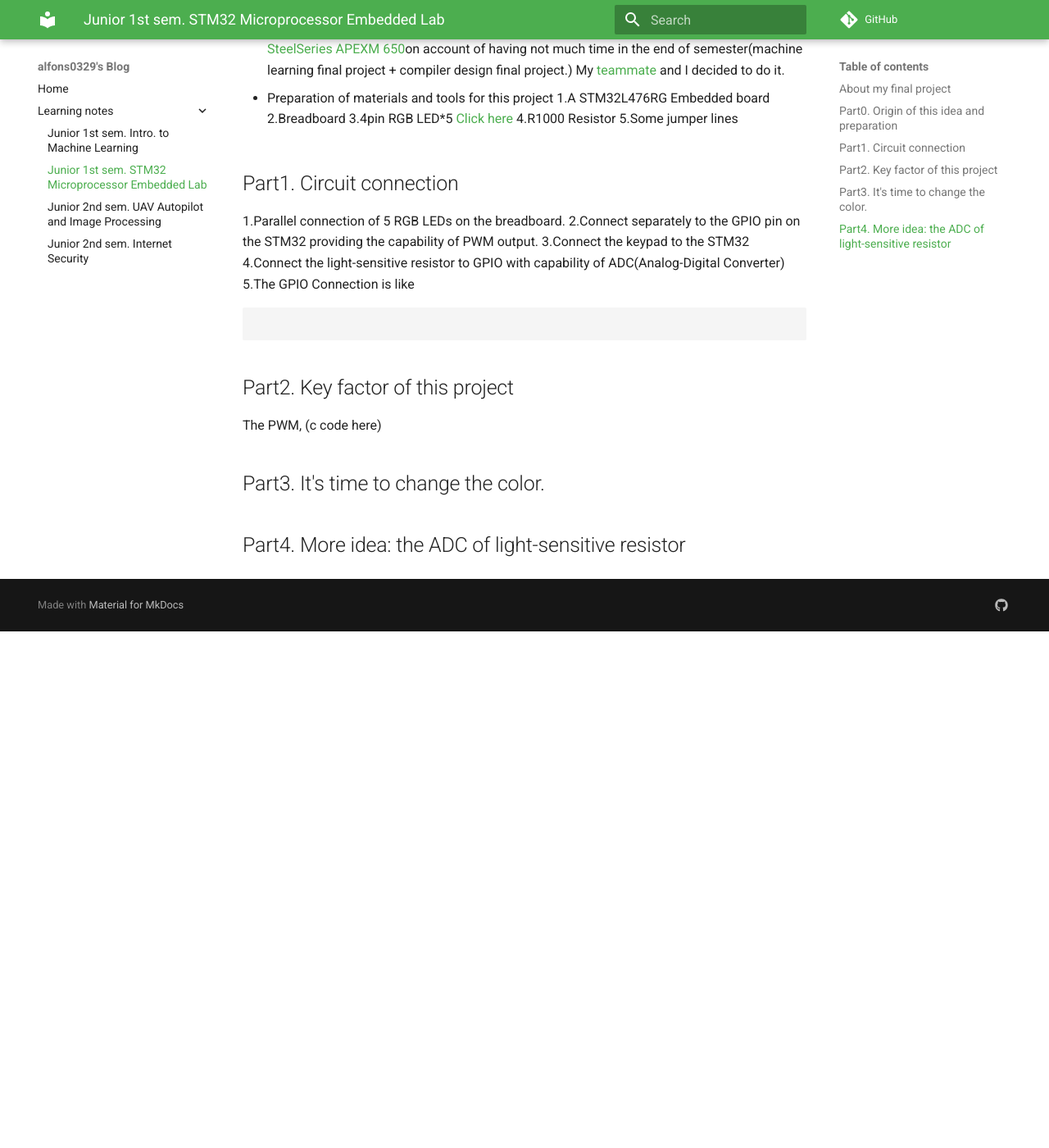
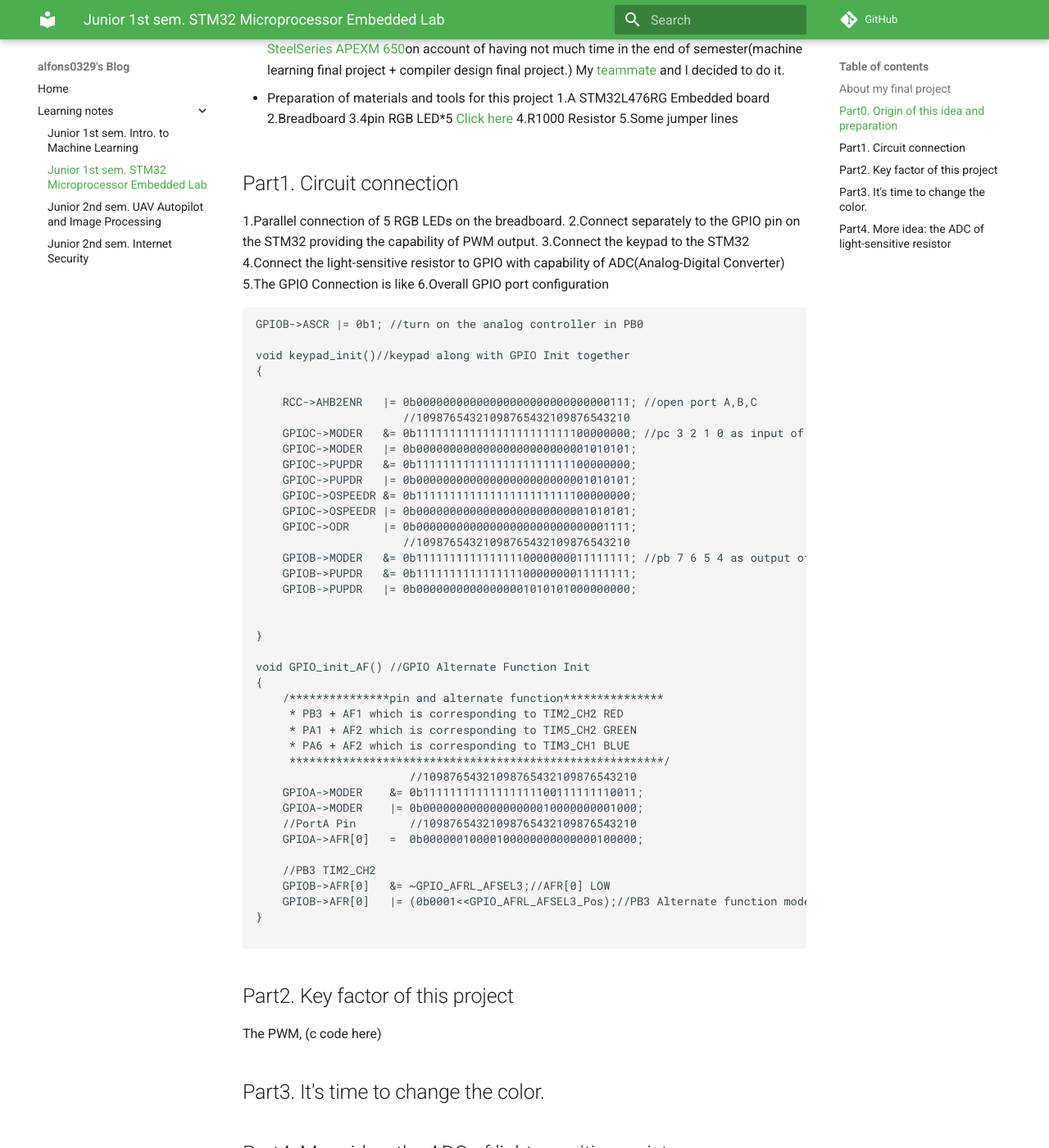
Before and after one commit to Alfons0329/afhwu0329.github.io, an MkDocs documentation site: the page built from docs/univ_notes/mpslab/mpslab.md, in a window 1280 px wide and 1400 px high, scrolled down 1042 px. Shown: the whole window at 82% size. Built offline with MkDocs 1.6.1 and Material for MkDocs 9.7.7, drawn with Linux system fonts in a browser that asks for light colours; comment, search, counter and statistics services are not loaded; old or Windows-style settings are respelled for this version of MkDocs; before the commit the page ends 1812 px from its top, so only the background shows below that.

Commit message:
Auto update this repository

````diff
--- a/docs/univ_notes/mpslab/mpslab.md
+++ b/docs/univ_notes/mpslab/mpslab.md
@@ -49,9 +49,51 @@ My [teammate](https://github.com/clialice123) and I decided to do it.
 3.Connect the keypad to the STM32
 4.Connect the light-sensitive resistor to GPIO with capability of ADC(Analog-Digital Converter)
 5.The GPIO Connection is like
+6.Overall GPIO port configuration
+```C
+GPIOB->ASCR |= 0b1; //turn on the analog controller in PB0
+
+void keypad_init()//keypad along with GPIO Init together
+{
+
+	RCC->AHB2ENR   |= 0b00000000000000000000000000000111; //open port A,B,C
+				      //10987654321098765432109876543210
+	GPIOC->MODER   &= 0b11111111111111111111111100000000; //pc 3 2 1 0 as input of keypad
+	GPIOC->MODER   |= 0b00000000000000000000000001010101;
+	GPIOC->PUPDR   &= 0b11111111111111111111111100000000;
+	GPIOC->PUPDR   |= 0b00000000000000000000000001010101;
+	GPIOC->OSPEEDR &= 0b11111111111111111111111100000000;
+	GPIOC->OSPEEDR |= 0b00000000000000000000000001010101;
+	GPIOC->ODR     |= 0b00000000000000000000000000001111;
+	                  //10987654321098765432109876543210
+	GPIOB->MODER   &= 0b11111111111111110000000011111111; //pb 7 6 5 4 as output of keypad
+	GPIOB->PUPDR   &= 0b11111111111111110000000011111111;
+	GPIOB->PUPDR   |= 0b00000000000000001010101000000000;
+
+
+}
+
+void GPIO_init_AF() //GPIO Alternate Function Init
+{
+	/***************pin and alternate function***************
+	 * PB3 + AF1 which is corresponding to TIM2_CH2 RED
+	 * PA1 + AF2 which is corresponding to TIM5_CH2 GREEN
+	 * PA6 + AF2 which is corresponding to TIM3_CH1 BLUE
+	 ********************************************************/
+					   //10987654321098765432109876543210
+	GPIOA->MODER   	&= 0b11111111111111111100111111110011;
+	GPIOA->MODER   	|= 0b00000000000000000010000000001000;
+	//PortA Pin		   //10987654321098765432109876543210
+	GPIOA->AFR[0]	=  0b00000010000100000000000000100000;
+
+	//PB3 TIM2_CH2
+	GPIOB->AFR[0] 	&= ~GPIO_AFRL_AFSEL3;//AFR[0] LOW
+	GPIOB->AFR[0] 	|= (0b0001<<GPIO_AFRL_AFSEL3_Pos);//PB3 Alternate function mode
+}
+
 ```
 
-```
+
 
 ## Part2. Key factor of this project
 
````
Also changed, not shown: docs/univ_notes/uav_autopilot/uav_autopilot.md (+4 -2 lines), site/search/search_index.json, site/univ_notes/mpslab/mpslab/index.html, site/univ_notes/uav_autopilot/uav_autopilot/index.html, 2 other files.
